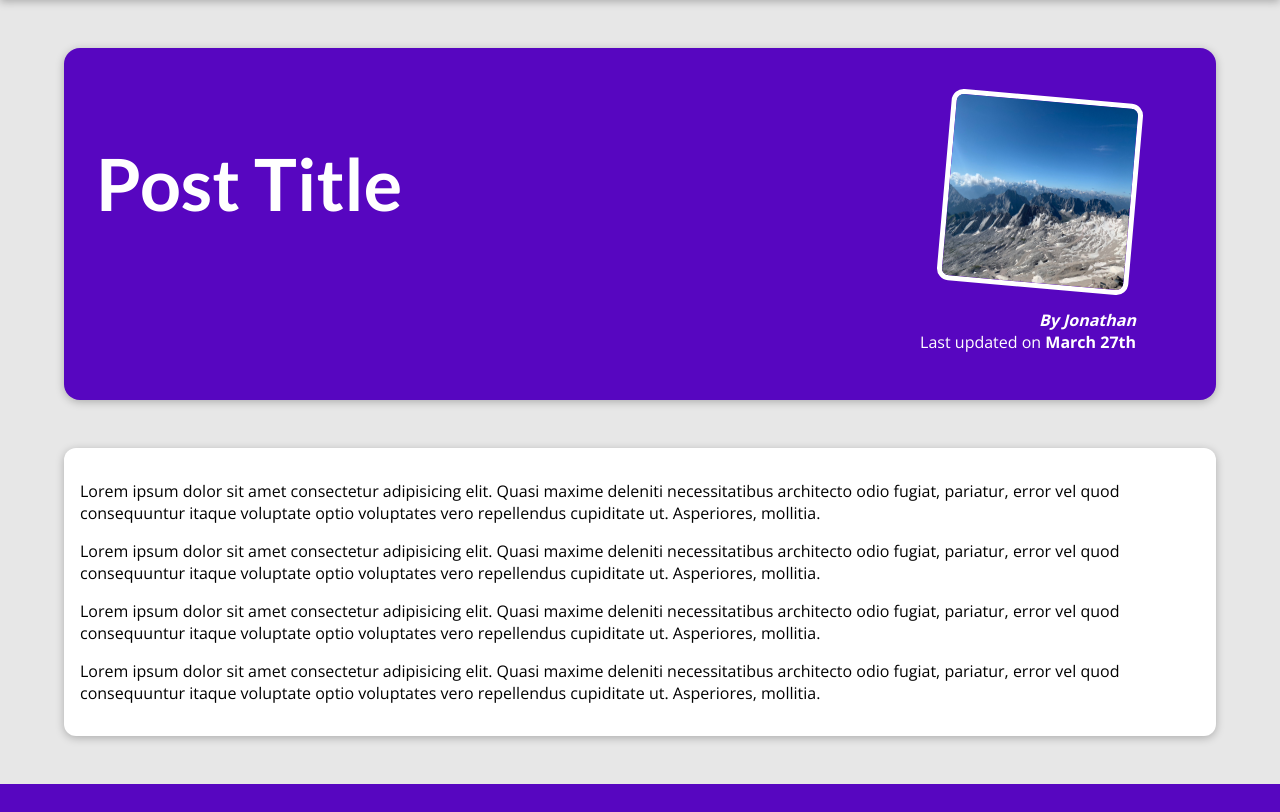
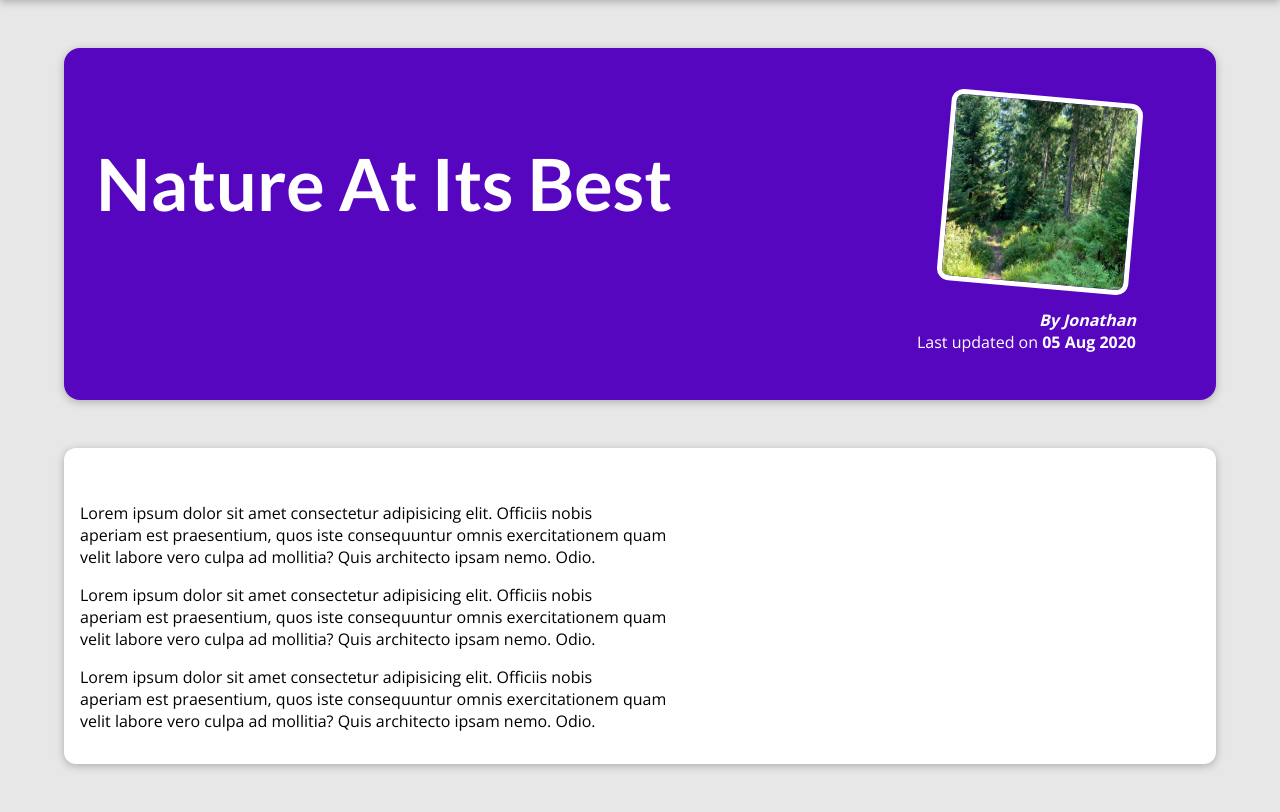
Before and after one commit to Jonathan-Heaney/my_site, a Django app: page /posts/into-the-woods in a window 1280 px wide. Shown: the part 80-892 px from the top of the page. Before the commit the page ends 864 px from the top, so only its background shows below. Run offline with Django 5.2, Linux system fonts and the light colour scheme.

Commit message:
Connect individual posts to specific dummy data

```diff
--- a/blog/templates/blog/post-detail.html
+++ b/blog/templates/blog/post-detail.html
@@ -2,7 +2,7 @@
 {% load static %}
 
 {% block title %}
-This Post Title
+{{post.title}}
 {% endblock %}
 
 {% block css_files %}
@@ -11,23 +11,17 @@ This Post Title
 
 {% block content %}
 <section id="summary">
-    <h2>Post Title</h2>
+    <h2>{{post.title}}</h2>
     <article>
-        <img src="{% static "blog/images/mountains.jpg" %}" alt="Post Title">
-        <address>By Jonathan</address>
+        <img src="{% static "blog/images/"|add:post.image %}" alt="{{post.title}}">
+        <address>By {{post.author}}</address>
         <div>
-            Last updated on <time>March 27th</time>
+            Last updated on <time>{{post.date|date:"d M Y"}}</time>
         </div>
     </article>
 </section>
 
 <main>
-    <p>Lorem ipsum dolor sit amet consectetur adipisicing elit. Quasi maxime deleniti necessitatibus architecto odio fugiat, pariatur, error vel quod consequuntur itaque voluptate optio voluptates vero repellendus cupiditate ut. Asperiores, mollitia.</p>
-
-    <p>Lorem ipsum dolor sit amet consectetur adipisicing elit. Quasi maxime deleniti necessitatibus architecto odio fugiat, pariatur, error vel quod consequuntur itaque voluptate optio voluptates vero repellendus cupiditate ut. Asperiores, mollitia.</p>
-
-    <p>Lorem ipsum dolor sit amet consectetur adipisicing elit. Quasi maxime deleniti necessitatibus architecto odio fugiat, pariatur, error vel quod consequuntur itaque voluptate optio voluptates vero repellendus cupiditate ut. Asperiores, mollitia.</p>
-
-    <p>Lorem ipsum dolor sit amet consectetur adipisicing elit. Quasi maxime deleniti necessitatibus architecto odio fugiat, pariatur, error vel quod consequuntur itaque voluptate optio voluptates vero repellendus cupiditate ut. Asperiores, mollitia.</p>
+    {{post.content|linebreaks}}
 </main>
 {% endblock %}
--- a/blog/views.py
+++ b/blog/views.py
@@ -7,7 +7,7 @@ all_posts = [
     {
         "slug": "hike-in-the-mountains",
         "image": "mountains.jpg",
-        "author": "Maximilian",
+        "author": "Jonathan",
         "date": date(2021, 7, 21),
         "title": "Mountain Hiking",
         "excerpt": "There's nothing like the views you get when hiking in the mountains! And I wasn't even prepared for what happened whilst I was enjoying the view!",
@@ -28,7 +28,7 @@ all_posts = [
     {
         "slug": "programming-is-fun",
         "image": "coding.jpg",
-        "author": "Maximilian",
+        "author": "Jonathan",
         "date": date(2022, 3, 10),
         "title": "Programming Is Great!",
         "excerpt": "Did you ever spend hours searching that one error in your code? Yep - that's what happened to me yesterday...",
@@ -49,7 +49,7 @@ all_posts = [
     {
         "slug": "into-the-woods",
         "image": "woods.jpg",
-        "author": "Maximilian",
+        "author": "Jonathan",
         "date": date(2020, 8, 5),
         "title": "Nature At Its Best",
         "excerpt": "Nature is amazing! The amount of inspiration I get when walking in nature is incredible!",
@@ -85,8 +85,13 @@ def starting_page(request):
 
 
 def posts(request):
-    return render(request, "blog/all-posts.html")
+    return render(request, "blog/all-posts.html", {
+        "all_posts": all_posts
+    })
 
 
 def post_detail(request, slug):
-    return render(request, "blog/post-detail.html")
+    identified_post = next(post for post in all_posts if post['slug'] == slug)
+    return render(request, "blog/post-detail.html", {
+        "post": identified_post
+    })
```
Also changed, not shown: blog/templates/blog/all-posts.html (+3 -6 lines), templates/404.html (added, +10 -0 lines).
